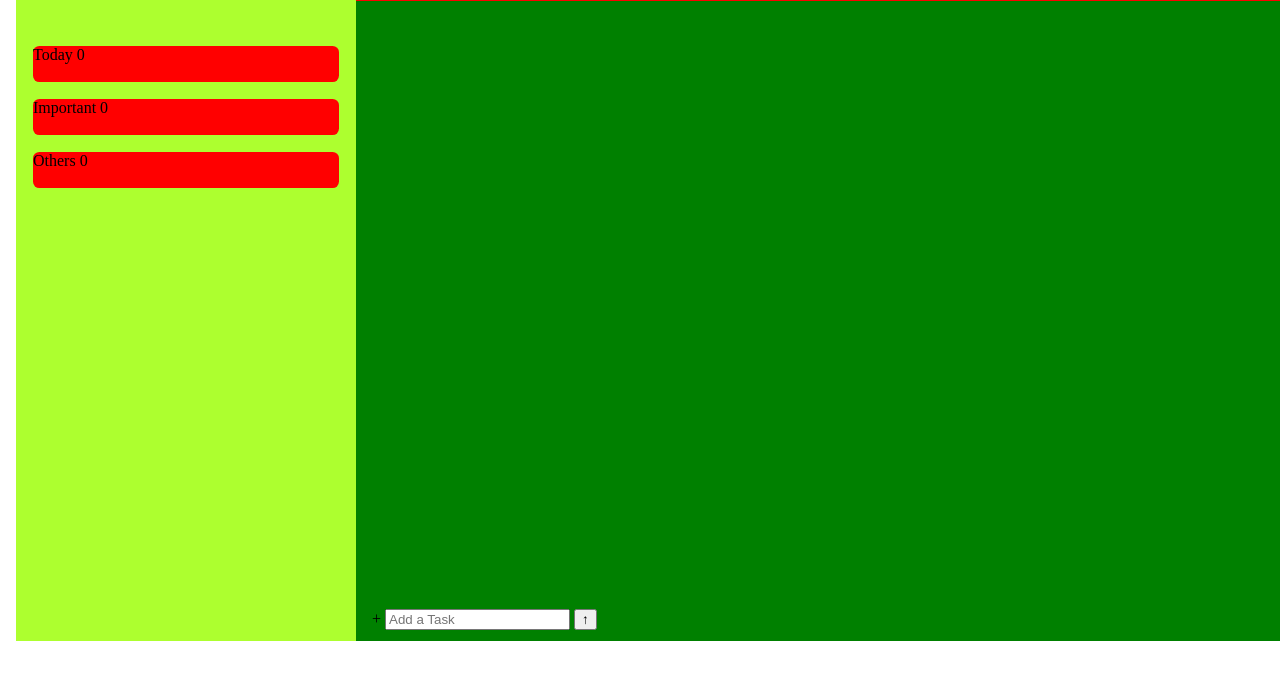
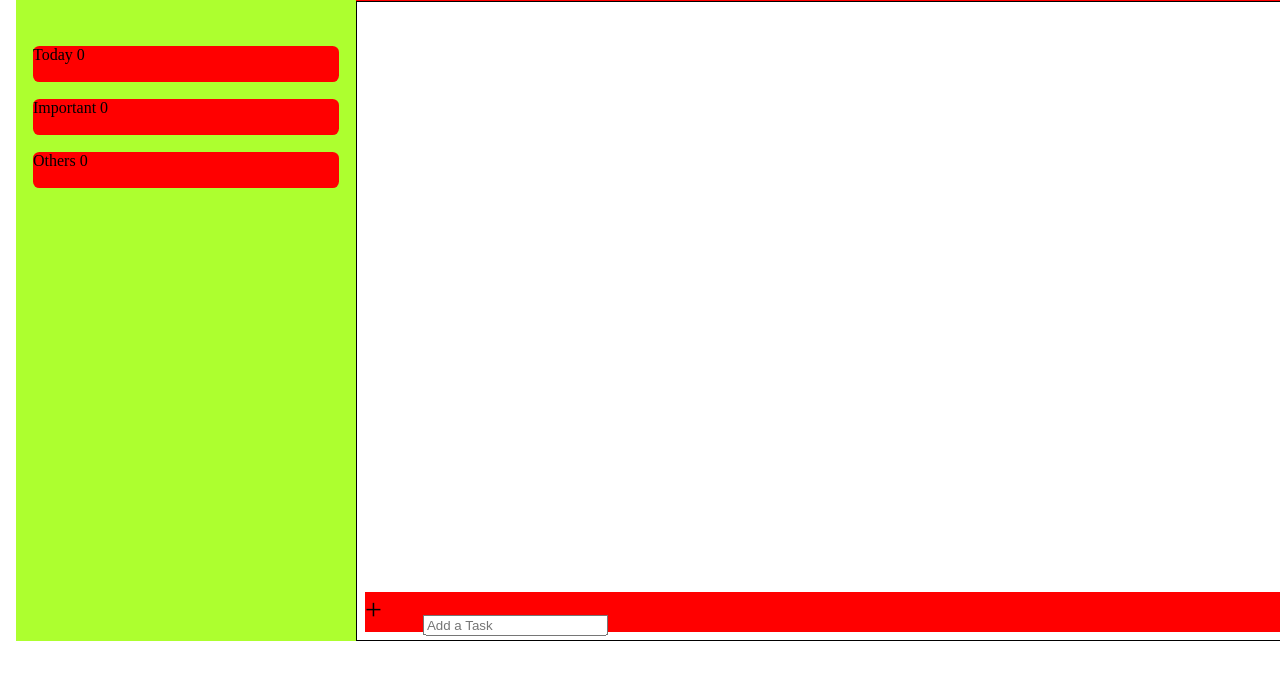
Before and after one commit to aaakashk/To-Do, a plain HTML site: page index.html in a window 1280 px wide. Shown: the part 95-774 px from the top of the page. Drawn offline with Linux system fonts and the light colour scheme.

Commit message:
can't make the input box to work as intended

```diff
--- a/styles.css
+++ b/styles.css
@@ -25,8 +25,10 @@ body {
 .mainpage {
     height: 40em;
     width: 75%;
-    background-color: green;
+    background-color: white;
     transform: translateY(5em);
+    border: 1px solid black;
+    box-sizing: border-box;
 }
 
 .topic {
@@ -50,6 +52,40 @@ body {
     transform: translate(30em, 5em);
 }
 
-.create-todos {
-    transform: translate(1em, 38em);
+/* .new-to-do {
+    height: 1.5em;
+    width: 90%;
+    background-color: #48cae4;
+} */
+
+footer {
+    margin: 0.5em;
+    transform: translate(x);
 }
+
+button {
+    position: fixed;
+    right: 15px;
+    bottom: 15px;
+    border: none;
+    background-color: #48cae4;
+    font-size: x-large ;
+}
+
+footer {
+    background-color: red;
+    position: fixed;
+    height: 40px;
+    bottom: 0px;
+    left: 0px;
+    right: 0px;
+}
+
+input {
+    transform: translate(20%, 50%);
+}
+
+label {
+    font-size: 30px;
+    transform: translate(10px, 0px);
+}
--- a/to-do.js
+++ b/to-do.js
@@ -1,8 +1,18 @@
-const text = document.querySelector("input");
+const inputTag = document.querySelector("input");
 const btn = document.querySelector("button");
-const para = document.querySelector("p");
-function getValue() {
-    para.innerHTML = text.value;
+const mainpage = document.querySelector(".mainpage");
+function addToDo() {
+    const input = document.createElement("input");
+    input.type = "checkbox";
+    input.setAttribute("id", "to-do-1");
+    const label = document.createElement("label");
+    label.setAttribute("for", "to-do-1");
+    label.innerText = inputTag.value;
+    input.append(label);
+    mainpage.append(input);
+    inputTag.value = "";
+    // mainpage.classList.add("new-to-do");
+    // mainpage.append(div);
 }
 
-btn.addEventListener("click", getValue);
+btn.addEventListener("click", addToDo);
```
